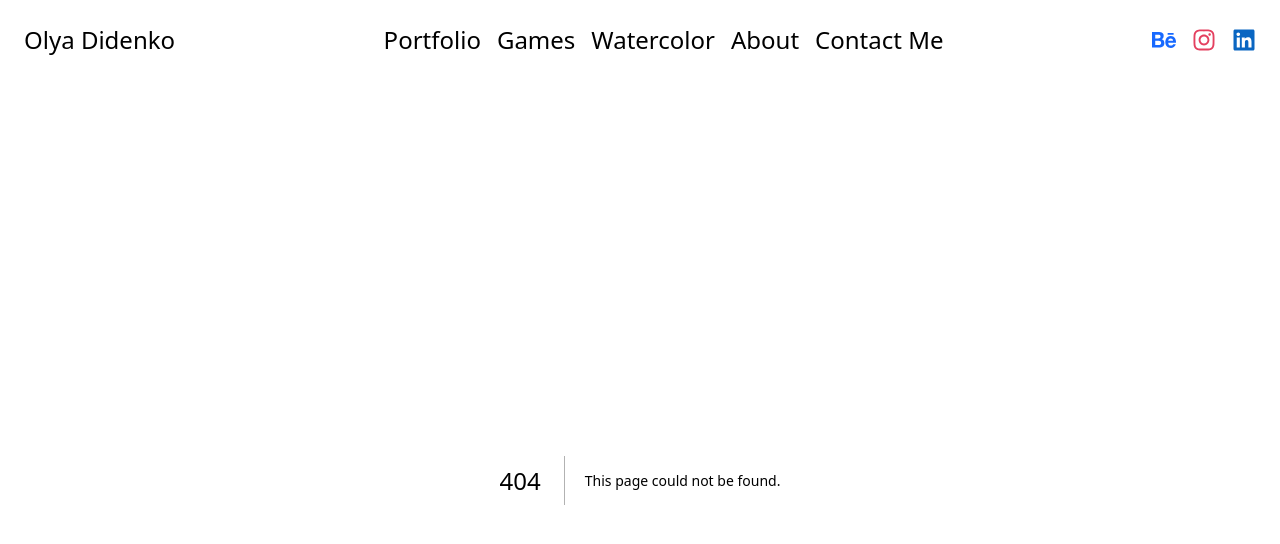
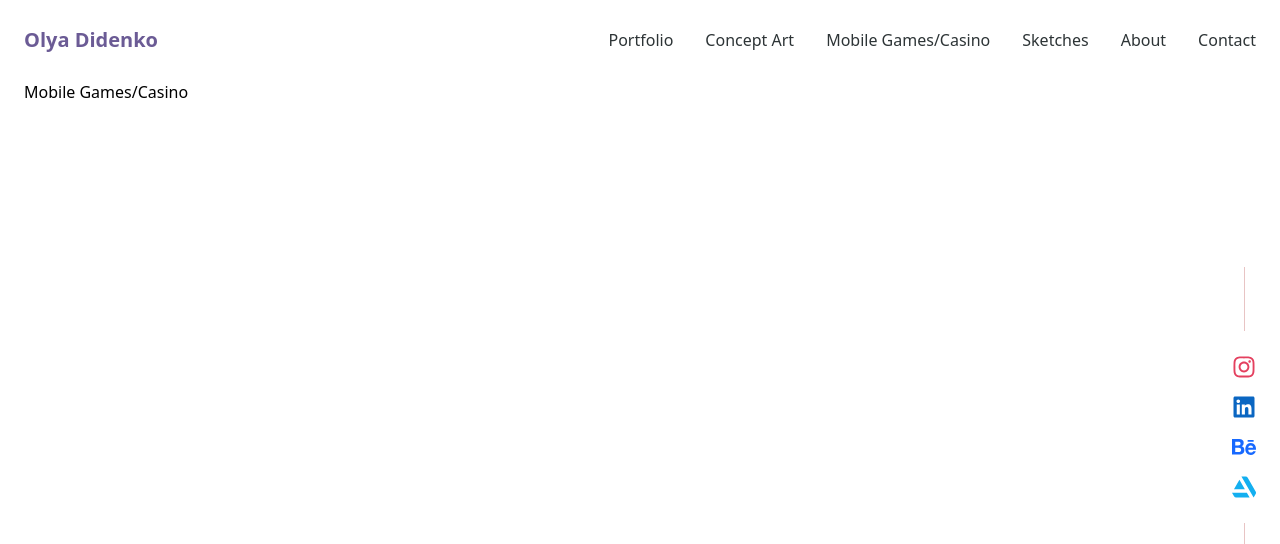
Before and after one commit to MichaelBorovoy/dolya-art-next, a Next.js app: page /mobile-games-casino in a window 1280 px wide. Before the commit this address had no page. Shown: the top 544 px of the page. Built offline with nearby package versions, Linux system fonts and the light colour scheme.

Commit message:
fixed header and create new component for social media

```diff
--- /dev/null
+++ b/app/about/page.tsx
@@ -0,0 +1,9 @@
+const AboutPage = () => {
+    return (
+        <>
+            <p>About Page</p>
+        </>
+     );
+}
+
+export default AboutPage;
--- /dev/null
+++ b/app/concept-art/page.tsx
@@ -0,0 +1,7 @@
+const ConceptArtPage = () => {
+    return ( <>
+        <p>Concept Art Page</p>
+    </> );
+}
+
+export default ConceptArtPage;
--- /dev/null
+++ b/app/contact/page.tsx
@@ -0,0 +1,9 @@
+const ContactPage = () => {
+    return (
+        <>
+            <p>Contact Page</p>
+        </>
+     );
+}
+
+export default ContactPage;
--- a/app/globals.css
+++ b/app/globals.css
@@ -36,5 +36,4 @@
 }
 
 body {
-  color: var(--color-primary);
 }
--- a/app/layout.tsx
+++ b/app/layout.tsx
@@ -2,6 +2,7 @@ import type { Metadata } from "next";
 import { Geist, Geist_Mono } from "next/font/google";
 import "./globals.css";
 import Header from "@/components/Header";
+import SocialSidebar from "@/components/SocialSidebar";
 
 const geistSans = Geist({
   variable: "--font-geist-sans",
@@ -28,6 +29,7 @@ export default function RootLayout({
 
       <body>
         <Header/>
+        <SocialSidebar/>
         <div className="container">
           {children}
         </div>
--- /dev/null
+++ b/app/mobile-games-casino/page.tsx
@@ -0,0 +1,7 @@
+const MobileGamesCasinoPage = () => {
+    return ( <>
+        <p>Mobile Games/Casino</p>
+    </> );
+}
+
+export default MobileGamesCasinoPage;
--- /dev/null
+++ b/app/portfolio/page.tsx
@@ -0,0 +1,9 @@
+const PortfolioPage = () => {
+    return (
+        <>
+            <p>Portfolio page</p>
+        </>
+     );
+}
+
+export default PortfolioPage;
--- /dev/null
+++ b/app/sketches/page.tsx
@@ -0,0 +1,9 @@
+const SketchesPage = () => {
+    return (
+        <>
+            <p>Sketches page</p>
+        </>
+     );
+}
+
+export default SketchesPage;
--- a/components/Header.tsx
+++ b/components/Header.tsx
@@ -1,38 +1,144 @@
+"use client";
 import styles from './Header.module.css'
 import Link from 'next/link';
+import { useState } from 'react';
 import {FaInstagram, FaLinkedin} from 'react-icons/fa'
 import { SiBehance, SiArtstation } from "react-icons/si";
 
 const Header = () => {
+    const [open, setOpen] = useState(false)
     return (
         <>
-        <header className="h-16 md:h-20 container flex items-center justify-between ">
-            <div className="text-2xl">
+           {/* <header className="border-b border-[var(--color-accent-light)] bg-[var(--color-cream)]"> */}
+           <header >
+      <div className="container mx-auto h-16 md:h-20 flex items-center justify-between">
+
+        <h1 className="text-lg md:text-xl font-semibold text-[var(--color-primary)] whitespace-nowrap">
           Olya Didenko
-            </div>
-            <nav>
-                <ul className='flex items-center gap-4 text-2xl'>
-                    <li><Link href="/">Portfolio</Link></li>
-                    <li>Games</li>
-                    <li>Watercolor</li>
-                    <li>About</li>
-                    <li>Contact Me</li>
+        </h1>
+
+        <nav className="hidden md:flex">
+          <ul className="flex items-center gap-4 lg:gap-6 xl:gap-8 whitespace-nowrap text-[var(--color-charcoal)]">
+            <li>
+              <Link href="/portfolio">Portfolio</Link>
+            </li>
+            <li>
+              <Link href="/concept-art">Concept Art</Link>
+            </li>
+            <li>
+              <Link href="/mobile-games-casino">Mobile Games/Casino</Link>
+            </li>
+            <li>
+              <Link href="/sketches">Sketches</Link>
+            </li>
+            <li>
+              <Link href="/about">About</Link>
+            </li>
+            <li>
+              <Link href="/contact">Contact</Link>
+            </li>
           </ul>
         </nav>
-            <div className="flex items-center justify-between gap-4 text-2xl">
-                <a  href="https://www.behance.net/olgadidenkoart" target="_blank" className="text-[#1769FF] hover:text-[#2e7dff] transition-colors duration-200">
-                   <SiBehance className="w-6 h-6"/>
+
+        <button
+          type="button"
+          className="md:hidden inline-flex flex-col items-center justify-center w-10 h-10 gap-[5px]"
+          onClick={() => setOpen((prev) => !prev)}
+          aria-label="Toggle navigation"
+        >
+          <span
+            className={`block h-[2px] w-6 bg-[var(--color-charcoal)] transition-transform duration-300 ${
+              open ? "translate-y-[7px] rotate-45" : ""
+            }`}
+          />
+          <span
+            className={`block h-[2px] w-6 bg-[var(--color-charcoal)] transition-opacity duration-300 ${
+              open ? "opacity-0" : "opacity-100"
+            }`}
+          />
+          <span
+            className={`block h-[2px] w-6 bg-[var(--color-charcoal)] transition-transform duration-300 ${
+              open ? "-translate-y-[7px] -rotate-45" : ""
+            }`}
+          />
+        </button>
+      </div>
+
+      {open && (
+        <div className="md:hidden border-t border-[var(--color-accent-light)] bg-[var(--color-cream)]">
+          <nav className="container mx-auto py-4 flex flex-col gap-3 text-[var(--color-charcoal)]">
+            <Link
+              href="/portfolio"
+              className="py-1"
+              onClick={() => setOpen(false)}
+            >
+              Portfolio
+            </Link>
+            <Link
+              href="/concept-art"
+              className="py-1"
+              onClick={() => setOpen(false)}
+            >
+              Concept Art
+            </Link>
+            <Link
+              href="/mobile-games-casino"
+              className="py-1"
+              onClick={() => setOpen(false)}
+            >
+              Mobile Games/Casino
+            </Link>
+            <Link
+              href="/sketches"
+              className="py-1"
+              onClick={() => setOpen(false)}
+            >
+              Sketches
+            </Link>
+            <Link
+              href="/about"
+              className="py-1"
+              onClick={() => setOpen(false)}
+            >
+              About
+            </Link>
+            <Link
+              href="/contact"
+              className="py-1"
+              onClick={() => setOpen(false)}
+            >
+              Contact
+            </Link>
+
+            <div className="mt-3 flex items-center gap-4">
+              <a
+                href="https://www.behance.net/olgadidenkoart"
+                target="_blank"
+                rel="noopener noreferrer"
+                className="text-[#1769FF]"
+              >
+                <SiBehance className="w-5 h-5" />
               </a>
-                {/* <a  href="https://artstation.com" target="_blank">
-                    <SiArtstation />
-                </a> */}
-                <a href="https://www.instagram.com/olya_sangeet?igsh=dTVjbTFkbGVhYmtp&utm_source=qr" target="_blank" className="text-[#E4405F] hover:text-[#ff5f80] transition-colors duration-200">
-                    <FaInstagram className="w-6 h-6" />
+              <a
+                href="https://www.instagram.com/olya_sangeet?igsh=dTVjbTFkbGVhYmtp&utm_source=qr"
+                target="_blank"
+                rel="noopener noreferrer"
+                className="text-[#E4405F]"
+              >
+                <FaInstagram className="w-5 h-5" />
               </a>
-                <a href="https://www.linkedin.com/in/olga-didenko-art/" target="_blank" className="text-[#0A66C2] hover:text-[#1a7ef0] transition-colors duration-200">
-                    <FaLinkedin  className="w-6 h-6 " />
+              <a
+                href="https://www.linkedin.com/in/olga-didenko-art/"
+                target="_blank"
+                rel="noopener noreferrer"
+                className="text-[#0A66C2]"
+              >
+                <FaLinkedin className="w-5 h-5" />
               </a>
             </div>
+          </nav>
+        </div>
+      )}
     </header>
     </>
     );
--- /dev/null
+++ b/components/SocialSidebar.tsx
@@ -0,0 +1,52 @@
+"use client";
+
+import { FaInstagram, FaLinkedin } from "react-icons/fa";
+import { SiBehance, SiArtstation } from "react-icons/si";
+
+const SocialSidebar = () => {
+  return (
+    <div className="hidden md:flex fixed top-1/3 right-6 z-40 flex-col items-center gap-4">
+      <div className="w-[1px] h-16 bg-[var(--color-accent-light)] mb-2" />
+
+      <a
+        href="https://instagram.com"
+        target="_blank"
+        rel="noopener noreferrer"
+        className="text-[#E4405F] hover:text-[#ff5f80] transition-colors duration-200"
+      >
+        <FaInstagram className="w-6 h-6" />
+      </a>
+
+      <a
+        href="https://www.linkedin.com"
+        target="_blank"
+        rel="noopener noreferrer"
+        className="text-[#0A66C2] hover:text-[#1a7ef0] transition-colors duration-200"
+      >
+        <FaLinkedin className="w-6 h-6" />
+      </a>
+
+      <a
+        href="https://behance.net"
+        target="_blank"
+        rel="noopener noreferrer"
+        className="text-[#1769FF] hover:text-[#2e7dff] transition-colors duration-200"
+      >
+        <SiBehance className="w-6 h-6" />
+      </a>
+
+      <a
+        href="https://artstation.com"
+        target="_blank"
+        rel="noopener noreferrer"
+        className="text-[#13AFF0] hover:text-[#28c9ff] transition-colors duration-200"
+      >
+        <SiArtstation className="w-6 h-6" />
+      </a>
+
+      <div className="w-[1px] h-10 bg-[var(--color-accent-light)] mt-2" />
+    </div>
+  );
+};
+
+export default SocialSidebar;
```
Lines whose indentation alone changed are shown as unchanged.
